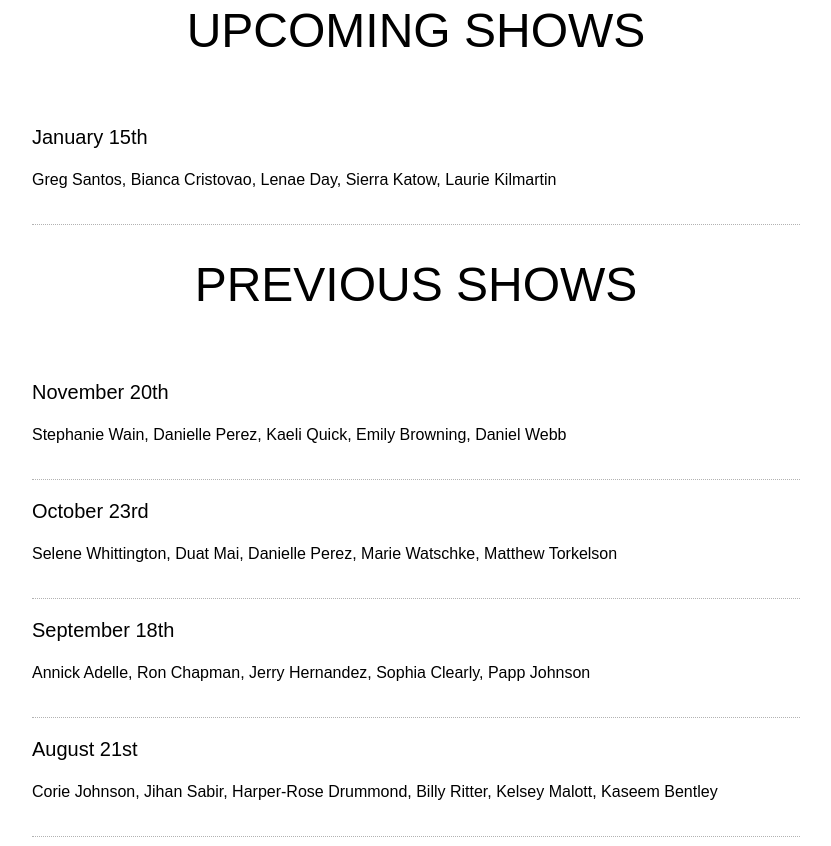
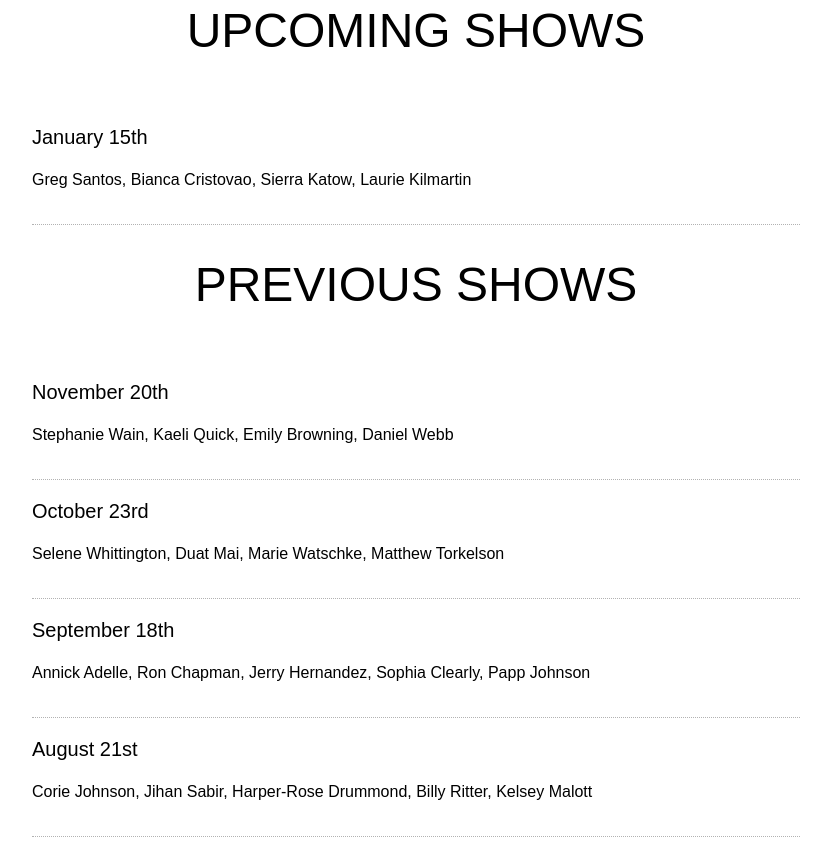
Before and after one commit to lambtron/lastshowcomedy.com, a website: page docs/index.html in a window 1280 px wide. Shown: the part 974-1820 px from the top of the page, without its empty margins (224-1055 px from the left). Drawn offline with nearby package versions, Linux system fonts and the light colour scheme; no server answers.

Commit message:
Updated site

```diff
--- a/docs/index.html
+++ b/docs/index.html
@@ -59,7 +59,7 @@
           January 15th
         </div>
         <p>
-          Greg Santos, Bianca Cristovao, Lenae Day, Sierra Katow, Laurie Kilmartin
+          Greg Santos, Bianca Cristovao, Sierra Katow, Laurie Kilmartin
         </p>
       </li>
     </ul>
@@ -76,7 +76,7 @@
           November 20th
         </div>
         <p>
-          Stephanie Wain, Danielle Perez, Kaeli Quick, Emily Browning, Daniel Webb
+          Stephanie Wain, Kaeli Quick, Emily Browning, Daniel Webb
         </p>
       </li>
       <li class="lh-copy pv3 ba bl-0 bt-0 br-0 b--dotted b--black-30">
@@ -84,7 +84,7 @@
           October 23rd
         </div>
         <p>
-          Selene Whittington, Duat Mai, Danielle Perez, Marie Watschke, Matthew Torkelson
+          Selene Whittington, Duat Mai, Marie Watschke, Matthew Torkelson
         </p>
       </li>
       <li class="lh-copy pv3 ba bl-0 bt-0 br-0 b--dotted b--black-30">
@@ -100,7 +100,7 @@
           August 21st
         </div>
         <p>
-          Corie Johnson, Jihan Sabir, Harper-Rose Drummond, Billy Ritter, Kelsey Malott, Kaseem Bentley
+          Corie Johnson, Jihan Sabir, Harper-Rose Drummond, Billy Ritter, Kelsey Malott
         </p>
       </li>
     </ul>
```
